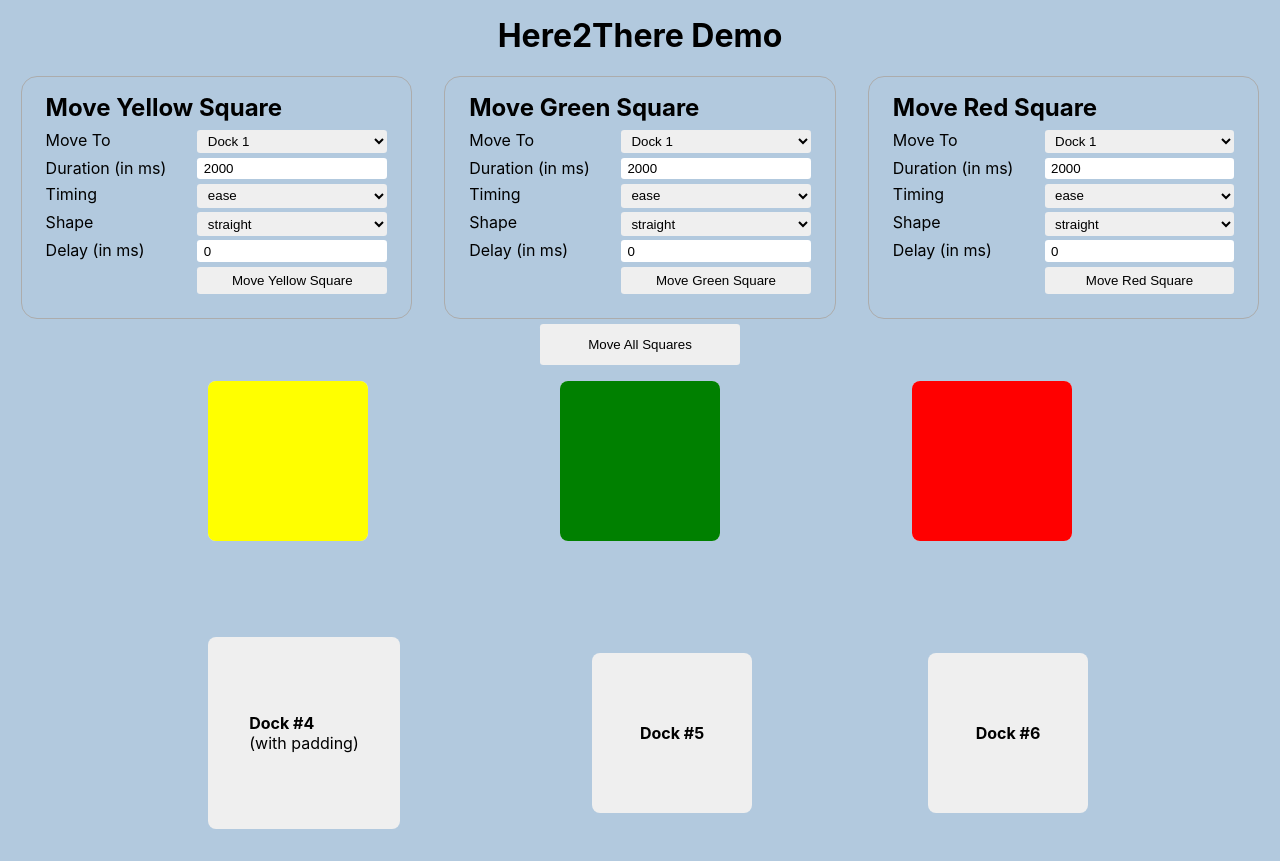
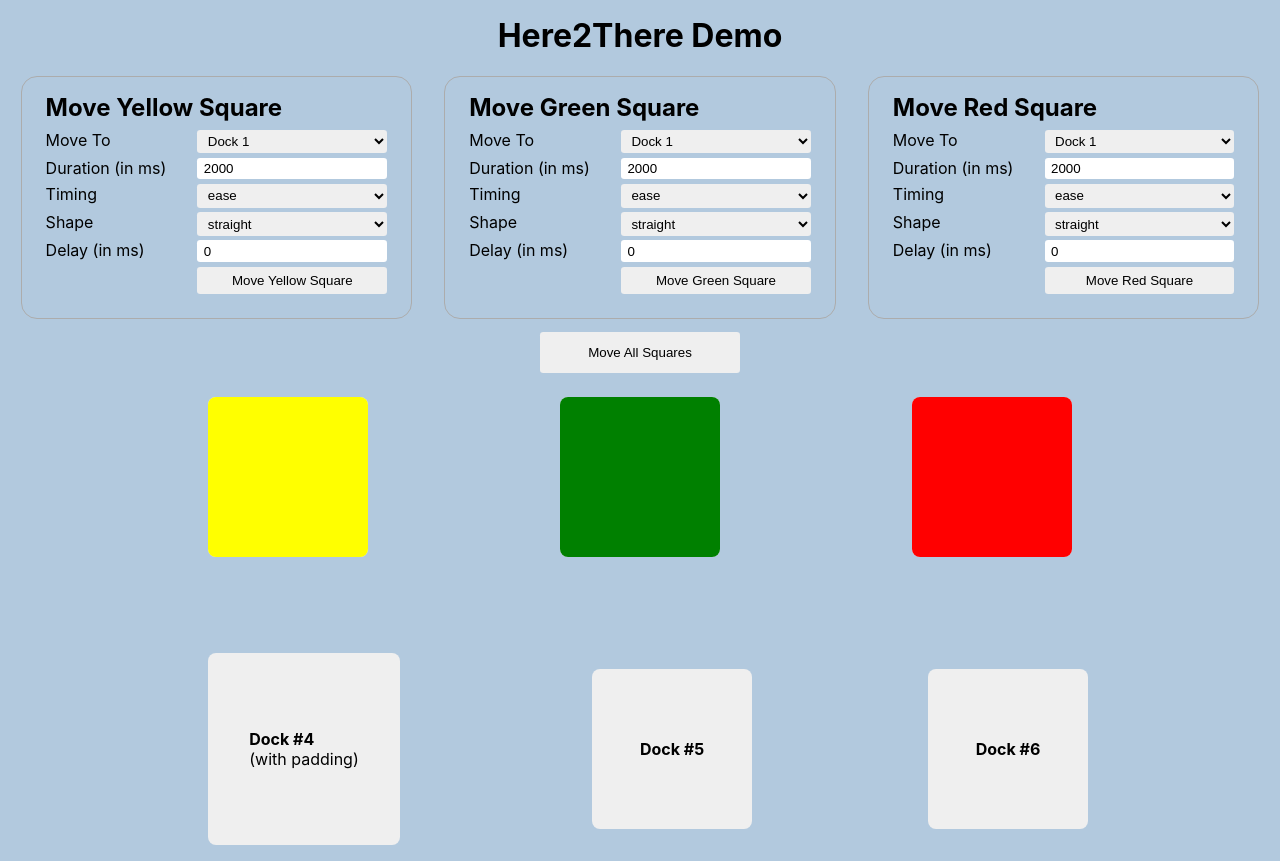
Before and after one commit to dtressel/here2there-testing, a React (Create React App) app: page / in a window 1280 px wide. Built offline with nearby package versions, Linux system fonts and the light colour scheme.

Commit message:
adjust styling

```diff
--- a/src/App.css
+++ b/src/App.css
@@ -114,4 +114,5 @@
 .App-move-all-button-wrapper {
   display: flex;
   justify-content: center;
+  margin: .5rem 0 1.5rem;
 }
```
